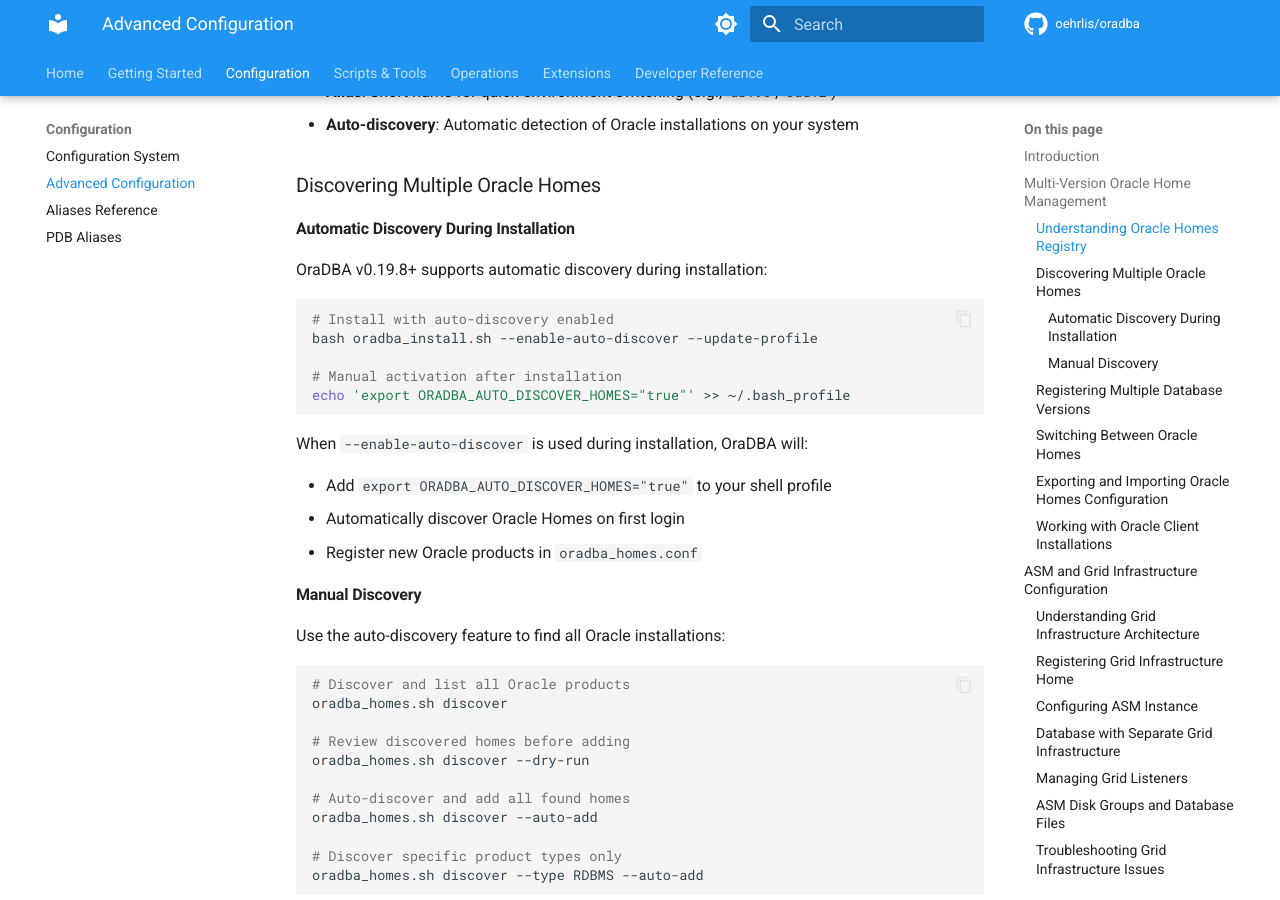
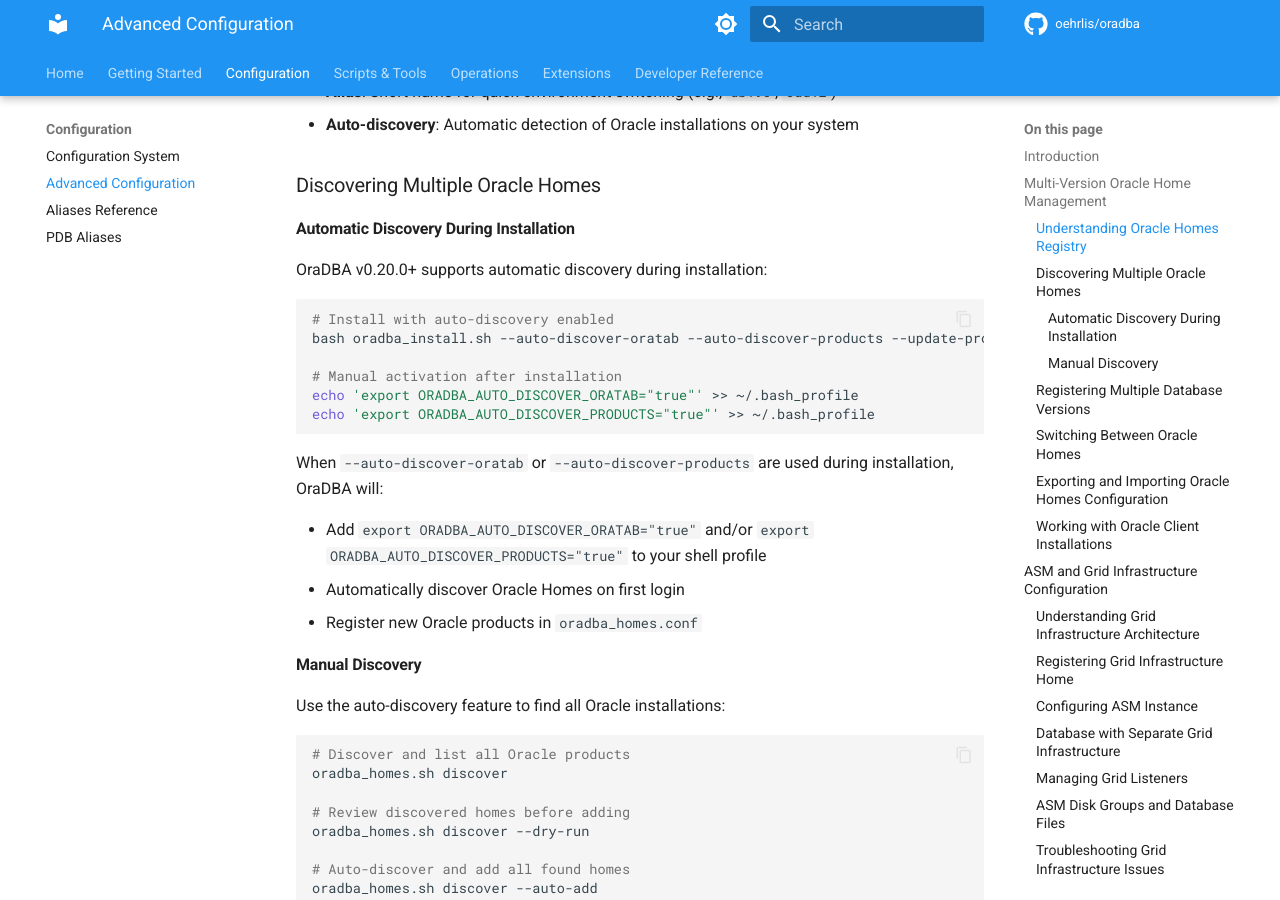
Before and after one commit to oehrlis/oradba, an MkDocs documentation site: the page built from src/doc/advanced-configuration.md, in a window 1280 px wide and 900 px high, scrolled down 1276 px. Built offline with MkDocs 1.6.1 and Material for MkDocs 9.7.7, drawn with Linux system fonts in a browser that asks for light colours; comment, search, counter and statistics services are not loaded; the version menu is left out.

Commit message:
fix: align auto-discovery naming and tests

````diff
--- a/src/doc/advanced-configuration.md
+++ b/src/doc/advanced-configuration.md
@@ -45,19 +45,20 @@ products that don't use oratab (like OUD, WLS) alongside traditional databases.
 
 #### Automatic Discovery During Installation
 
-OraDBA v0.19.8+ supports automatic discovery during installation:
+OraDBA v0.20.0+ supports automatic discovery during installation:
 
 ```bash
 # Install with auto-discovery enabled
-bash oradba_install.sh --enable-auto-discover --update-profile
+bash oradba_install.sh --auto-discover-oratab --auto-discover-products --update-profile
 
 # Manual activation after installation
-echo 'export ORADBA_AUTO_DISCOVER_HOMES="true"' >> ~/.bash_profile
-```
-
-When `--enable-auto-discover` is used during installation, OraDBA will:
-
-- Add `export ORADBA_AUTO_DISCOVER_HOMES="true"` to your shell profile
+echo 'export ORADBA_AUTO_DISCOVER_ORATAB="true"' >> ~/.bash_profile
+echo 'export ORADBA_AUTO_DISCOVER_PRODUCTS="true"' >> ~/.bash_profile
+```
+
+When `--auto-discover-oratab` or `--auto-discover-products` are used during installation, OraDBA will:
+
+- Add `export ORADBA_AUTO_DISCOVER_ORATAB="true"` and/or `export ORADBA_AUTO_DISCOVER_PRODUCTS="true"` to your shell profile
 - Automatically discover Oracle Homes on first login
 - Register new Oracle products in `oradba_homes.conf`
 
````
Also changed, not shown: CHANGELOG.md (+52 -50 lines), README.md (+2 -2 lines), doc/releases/v0.20.0.md (+16 -0 lines), src/doc/configuration.md (+5 -2 lines), 5 other files.
